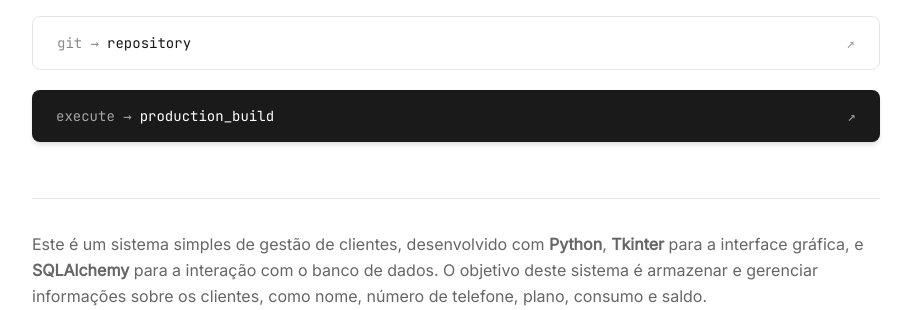
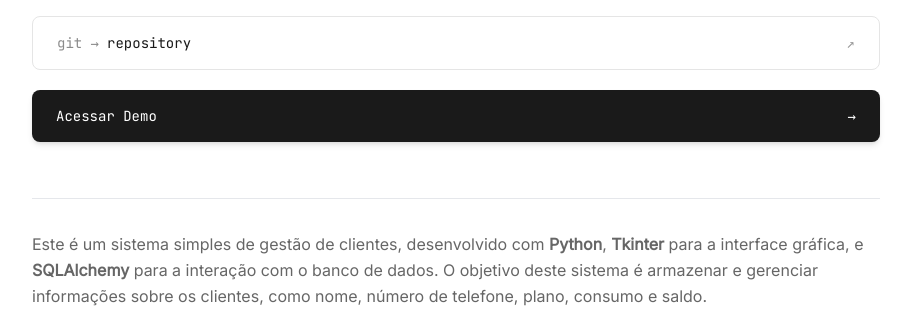
Before and after one commit to delcioleonardorofino/Journal, a Flask app: page /tribut in a window 1280 px wide. Shown: the part 526-836 px from the top of the page, without its empty margins (184-1095 px from the left). Run offline with Flask 3, Linux system fonts and the light colour scheme; some libraries are stand-ins or nearby versions.

Commit message:
Atualizar o tribut.html

```diff
--- a/backend/templates/tribut.html
+++ b/backend/templates/tribut.html
@@ -81,17 +81,16 @@
         </a>
 
         <!-- Live Demo -->
-        <a
-            href=""
-            target="_blank"
-            class="group flex items-center justify-between px-6 py-4 bg-text-primary text-surface rounded-md font-mono text-sm transition-all duration-300 shadow-md hover:shadow-2xl hover:-translate-y-1 active:scale-95"
-        >
-            <span class="flex items-center gap-2">
-                <span class="opacity-60">execute →</span>
-                production_build
-            </span>
-            <span class="opacity-60 group-hover:opacity-100 transition">↗</span>
-        </a>
+
+               <a
+    href="javascript:void(0)"
+    class="group flex items-center justify-between px-6 py-4 bg-text-primary text-surface rounded-md font-mono text-sm transition-all duration-300 shadow-md hover:shadow-2xl hover:-translate-y-1 active:scale-95"
+    onclick="alert('A funcionalidade estará disponível em breve!'); return false;">
+
+    <span>Acessar Demo</span>
+    <span class="transition-transform duration-300 group-hover:translate-x-1">→</span>
+</a>
+
 
     </div>
     <section class="flex flex-col gap-4 font-body text-base text-text-muted post">
```
